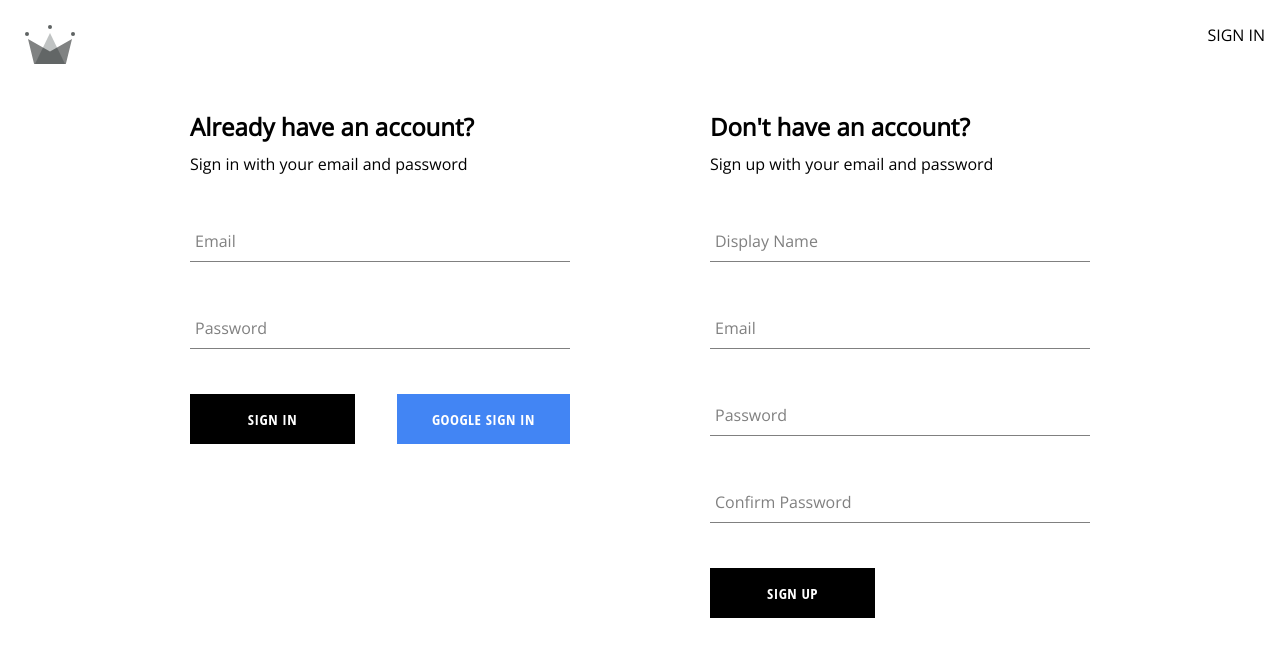
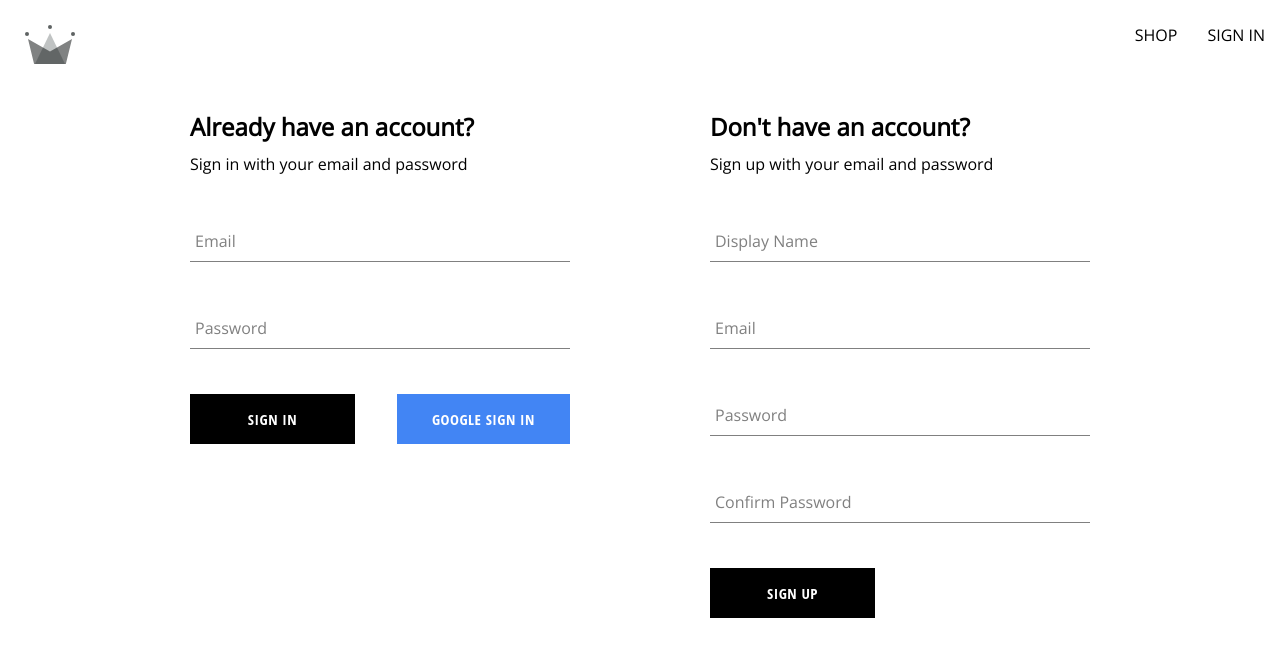
Before and after one commit to blossomese/Crown-clothing, a React (Create React App) app: page /auth in a window 1280 px wide. Shown: the top 656 px of the page. Built offline with nearby package versions, Linux system fonts and the light colour scheme; no server answers.

Commit message:
made use of useContext

```diff
--- a/src/components/sign-in-form/sign-in-form.component.jsx
+++ b/src/components/sign-in-form/sign-in-form.component.jsx
@@ -1,6 +1,7 @@
 import { useState } from "react";
 import FormInput from "../form-input/form-input.component";
 import Button from "../button/button.component";
+
 import {
   signInWithGooglePopup,
   createUserDocumentFromAuth,
@@ -23,19 +24,17 @@ const SignInForm = () => {
   };
 
   const signInWithGoogle = async () => {
-    const { user } = await signInWithGooglePopup();
-    await createUserDocumentFromAuth(user);
+    await signInWithGooglePopup();
   };
 
   const handleSubmit = async (event) => {
     event.preventDefault();
 
     try {
-      const response = await signInAuthUserWithEmailAndPassword(
+      const { user } = await signInAuthUserWithEmailAndPassword(
         email,
         password
       );
-      console.log(response);
       resetFormFields();
     } catch (error) {
       switch (error.code) {
--- a/src/components/sign-up-form/sign-up-form.component.jsx
+++ b/src/components/sign-up-form/sign-up-form.component.jsx
@@ -6,7 +6,8 @@ import {
   createUserDocumentFromAuth,
 } from "../../utils/firebase/firebase.utils";
 
-import './sign-up-form.styles.scss'
+
+import "./sign-up-form.styles.scss";
 
 const defaultFormFields = {
   displayName: "",
@@ -18,6 +19,9 @@ const defaultFormFields = {
 const SignUpForm = () => {
   const [formFields, setFormFields] = useState(defaultFormFields);
   const { displayName, email, password, confirmPassword } = formFields;
+
+
+  console.log("hit");
 
   const resetFormFields = () => {
     setFormFields(defaultFormFields);
@@ -33,7 +37,7 @@ const SignUpForm = () => {
 
     try {
       const { user } = createAuthUserWithEmailAndPassword(email, password);
-
+      setCurrentUser(user);
       await createUserDocumentFromAuth(user, { displayName });
       resetFormFields();
     } catch (error) {
@@ -84,7 +88,7 @@ const SignUpForm = () => {
         />
 
         <FormInput
-        label='Confirm Password'
+          label="Confirm Password"
           type="password"
           required
           onChange={handleChange}
@@ -92,7 +96,7 @@ const SignUpForm = () => {
           value={confirmPassword}
         />
 
-        <Button  type="submit">Sign Up</Button>
+        <Button type="submit">Sign Up</Button>
       </form>
     </div>
   );
--- /dev/null
+++ b/src/context/user.context.jsx
@@ -0,0 +1,23 @@
+import { createContext, useEffect, useState } from "react";
+import { onAuthStateChangedListener, createUserDocumentFromAuth } from "../utils/firebase/firebase.utils";
+
+export const UserContext = createContext({
+  currentUser: null,
+  setCurrentUser: () => null,
+});
+
+export const UserProvider = ({ children }) => {
+  const [currentUser, setCurrentUser] = useState(null);
+  const value = { currentUser, setCurrentUser };
+
+  useEffect(() => {
+   const unsubscribe = onAuthStateChangedListener(() => {
+    if(user){
+        createUserDocumentFromAuth(user);
+    }
+    setCurrentUser(user)
+   })
+   return unsubscribe
+  }, []);
+  return <UserContext.Provider value={value}>{children}</UserContext.Provider>;
+};
--- a/src/routes/navigation/navigation.component.jsx
+++ b/src/routes/navigation/navigation.component.jsx
@@ -1,22 +1,33 @@
-import { Fragment } from 'react';
-import { Outlet, Link } from 'react-router-dom'
+import { Fragment, useContext} from "react";
+import { Outlet, Link } from "react-router-dom";
 
-import { ReactComponent as CrwnLogo } from '../../assets/crown.svg'
-
-import './navigation.styles.scss'
+import { ReactComponent as CrwnLogo } from "../../assets/crown.svg"
+import { signOutUser } from "../../utils/firebase/firebase.utils";
+import { UserContext } from "../../context/user.context";
+import "./navigation.styles.scss";
 
 
 const Navigation = () => {
+const { currentUser } = useContext(UserContext)
+
+
   return (
     <Fragment>
-        <div className='navigation'>
-            <Link className='logo-container' to='/'>
-            <CrwnLogo className='logo' />
+      <div className="navigation">
+        <Link className="logo-container" to="/">
+          <CrwnLogo className="logo" />
         </Link>
-          <div className='nav-links-container'>
-            <Link className='nav-link' to='/auth'>
+        <div className="nav-links-container">
+          <Link className="nav-link" to="/shop">
+            SHOP
+          </Link>
+          {currentUser ? (
+            <span className="nav-link" onClick={signOutUser}>SIGN OUT</span>
+          ) : (
+            <Link className="nav-link" to="/auth">
               SIGN IN
             </Link>
+          )}
         </div>
       </div>
       <Outlet />
@@ -24,4 +35,4 @@ const Navigation = () => {
   );
 };
 
-  export default Navigation
+export default Navigation;
--- a/src/utils/firebase/firebase.utils.js
+++ b/src/utils/firebase/firebase.utils.js
@@ -6,6 +6,8 @@ import {
   GoogleAuthProvider,
   createUserWithEmailAndPassword,
   signInWithEmailAndPassword,
+  signOut,
+  onAuthStateChanged,
 } from "firebase/auth";
 
 import { getFirestore, doc, getDoc, setDoc } from "firebase/firestore";
@@ -18,7 +20,6 @@ const firebaseConfig = {
   messagingSenderId: "75168887685",
   appId: "1:75168887685:web:d89738c76990c8173e8aec",
 };
-
 
 const firebaseApp = initializeApp(firebaseConfig);
 
@@ -74,3 +75,7 @@ export const signInAuthUserWithEmailAndPassword = async (email, password) => {
 
   return await signInWithEmailAndPassword(auth, email, password);
 };
+export const signOutUser = () => signOut(auth);
+
+export const onAuthStateChangedListener = (callback) =>
+  onAuthStateChanged(auth, callback);
```
Also changed, not shown: src/index.js (+8 -0 lines). Lines whose indentation alone changed are shown as unchanged.
